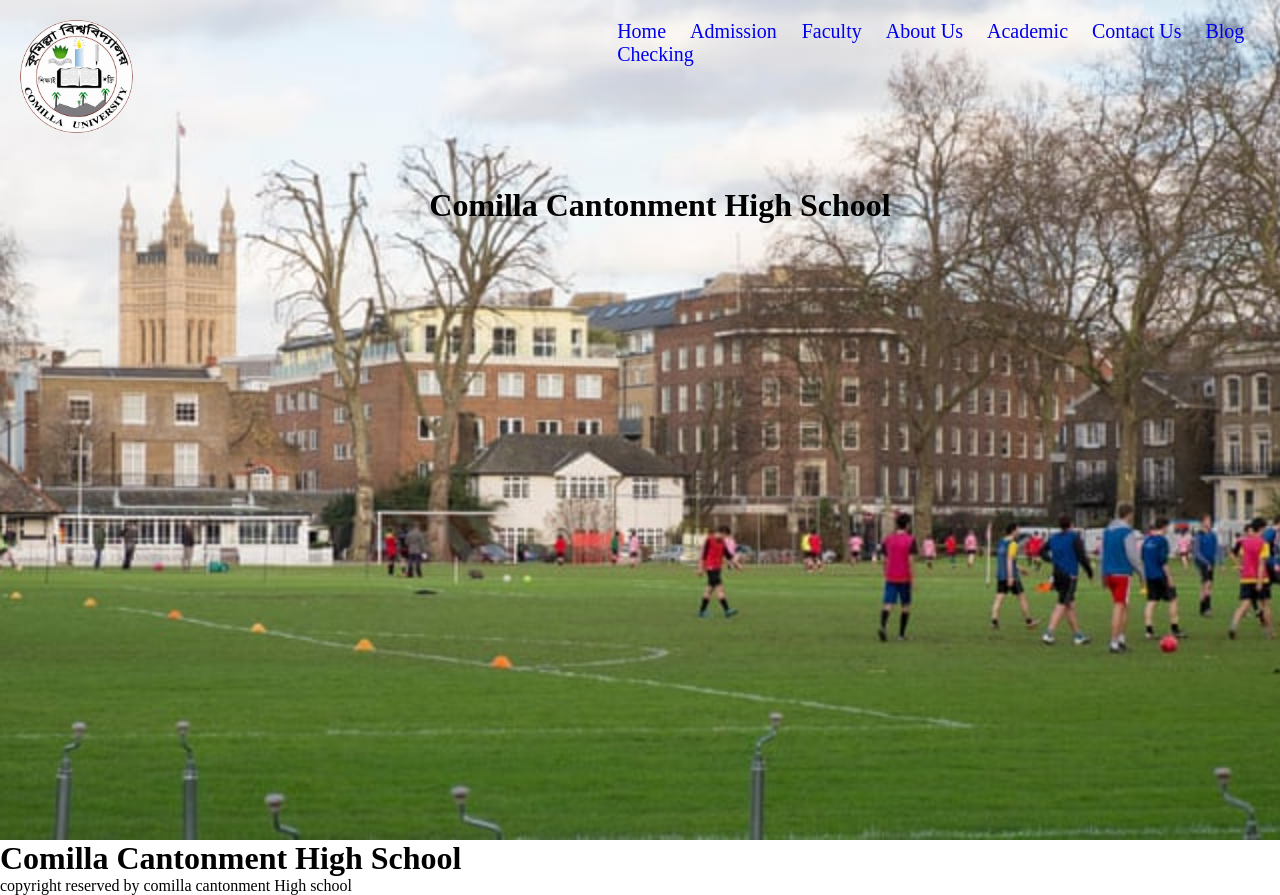
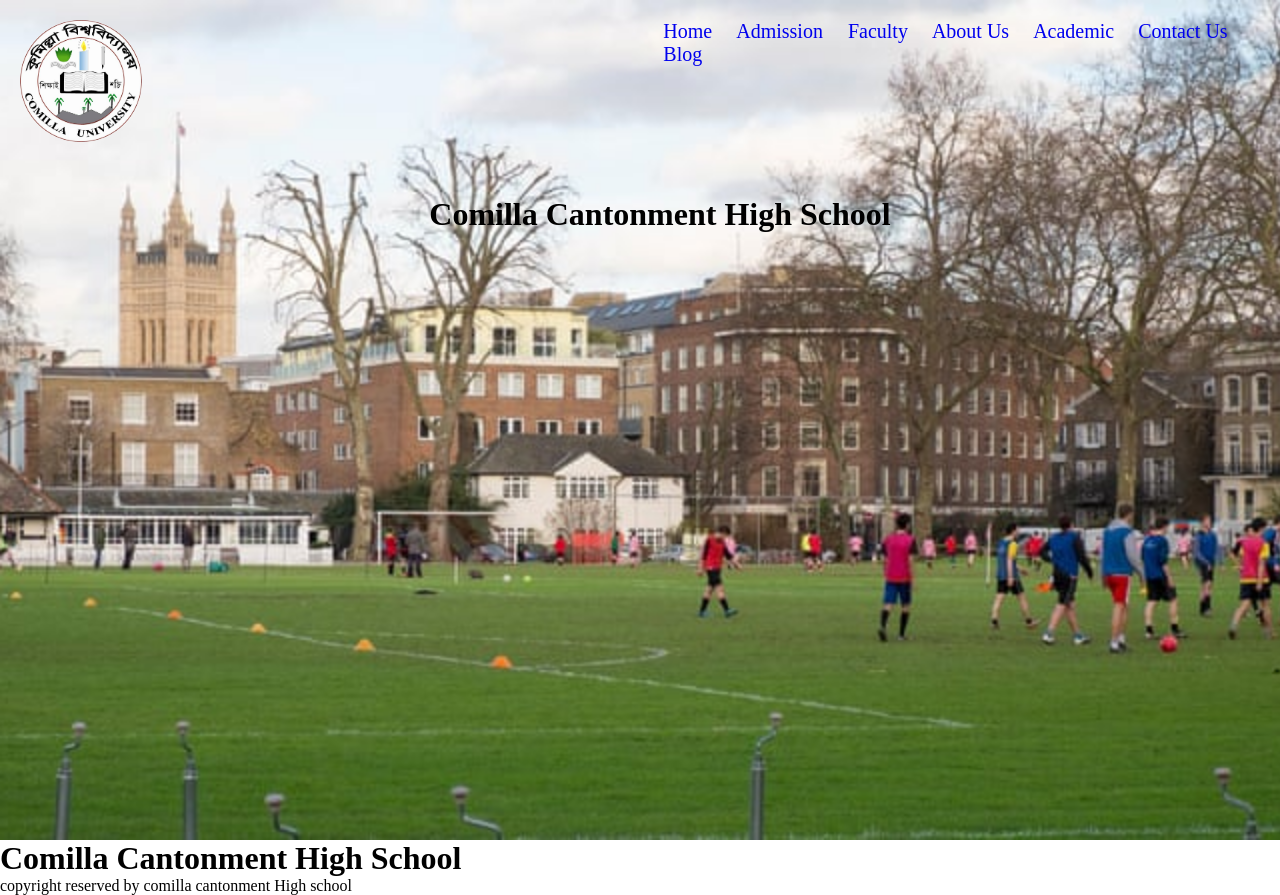
Before and after one commit to mehediparvez/Website_for_school, a plain HTML site: page index.html in a window 1280 px wide. Shown: the top 895 px of the page. Drawn offline with Linux system fonts and the light colour scheme.

Commit message:
deleted last upate in the file

```diff
--- a/index.html
+++ b/index.html
@@ -24,7 +24,7 @@
                         <li><a href="academic.html">Academic</a></li>
                         <li><a href="cotact_us.html">Contact Us</a></li>
                         <li><a href="blog.html">Blog</a></li>
-                        <li><a href="#">Checking</a></li>
+
 
                     </ul>
                 </div>
```
